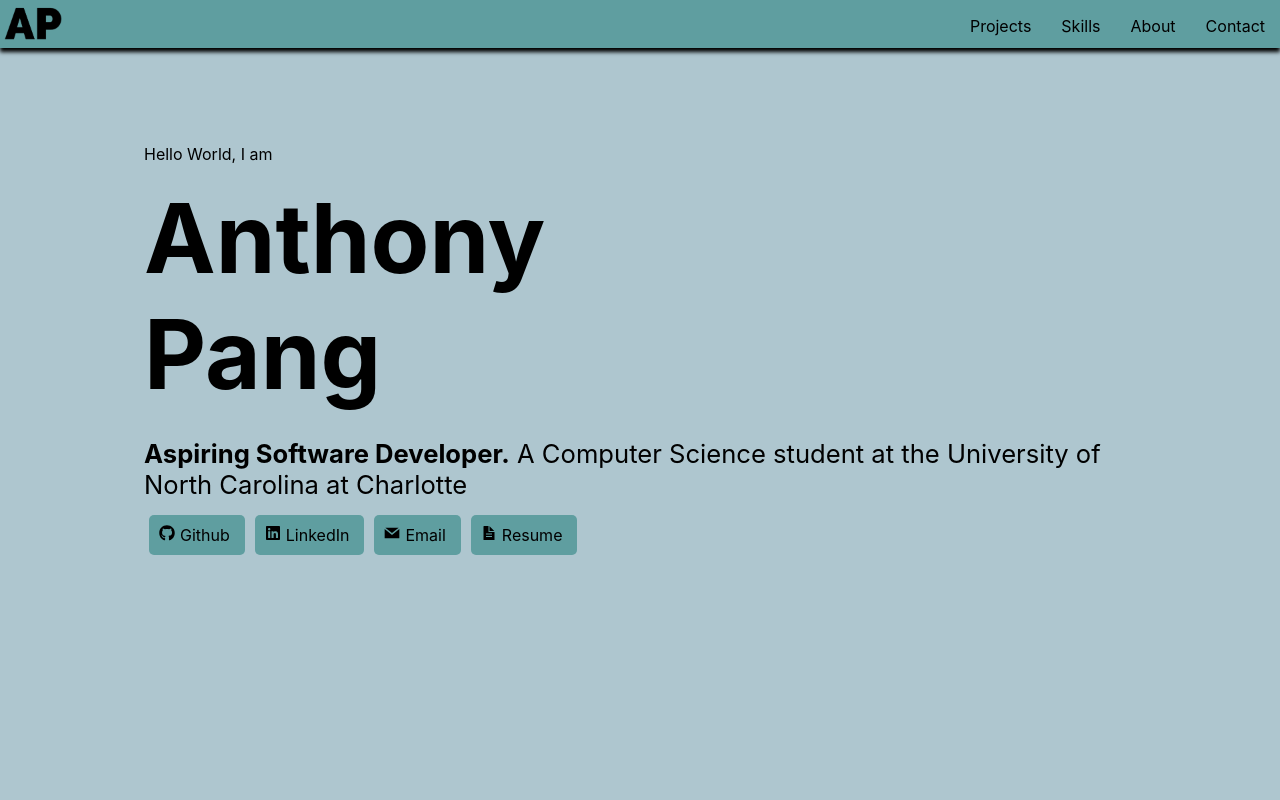
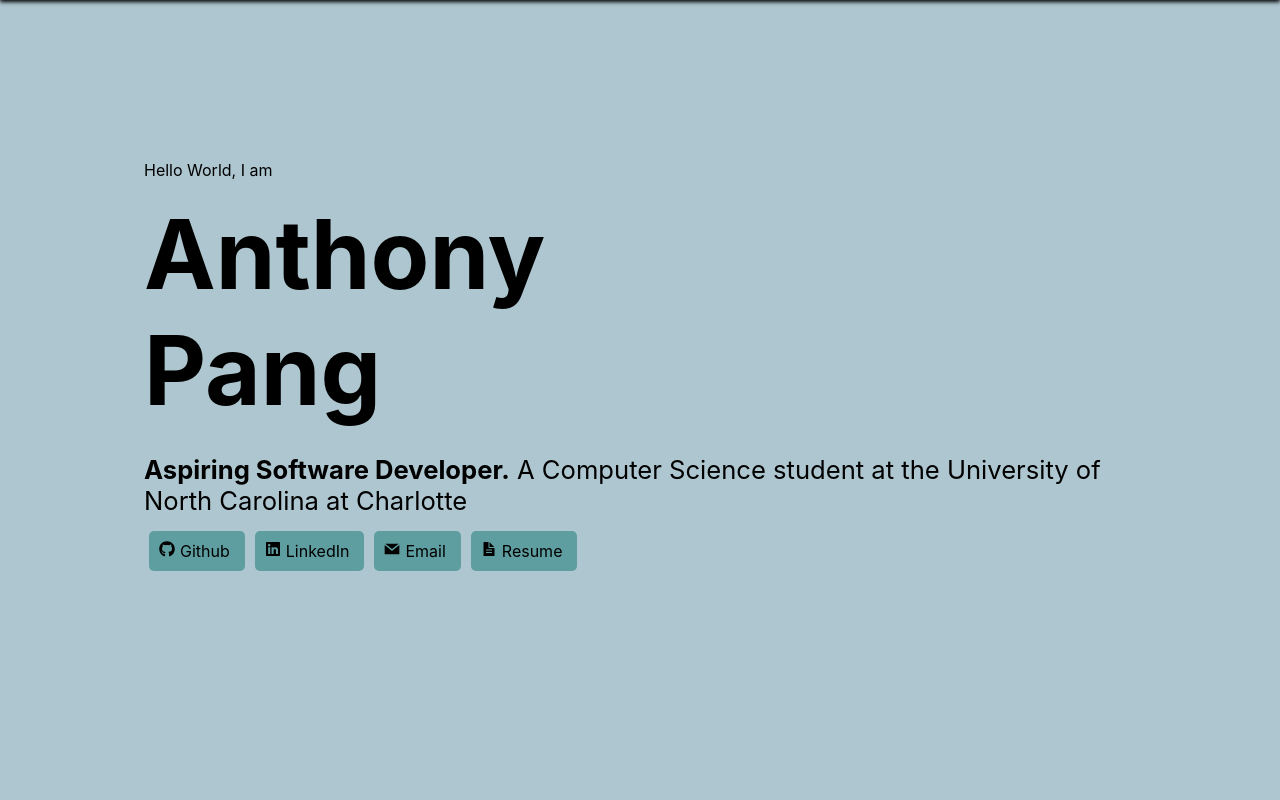
Before and after one commit to anthonypang/reactportfolio, a React (Create React App) app: page / in a window 1280 px wide. Shown: the top 800 px of the page. Built offline with nearby package versions, Linux system fonts and the light colour scheme.

Commit message:
navbar hides on scroll

```diff
--- a/src/App.css
+++ b/src/App.css
@@ -4,7 +4,9 @@
     background-color: #5f9ea0;
     display: flex;
     justify-content: space-between;
-
+    position: fixed; /* Make it stick/fixed */
+    top: 0; /* Stay on top */
+    transition: top 0.3s;
 }
 
 .header li{
@@ -31,7 +33,9 @@
     margin: 6rem auto;
 }
 
-
+.cover{
+    margin-top: 10rem;
+}
 
 .cover h1{
     font-size:6rem;
--- a/src/components/Header.jsx
+++ b/src/components/Header.jsx
@@ -3,7 +3,7 @@ import logo from '../images/AP-logos_transparent.png'
 
 const Header = () => {
     return (
-        <div className='header shadow'>
+        <div id='header' className='header shadow'>
             <img src={logo} alt='logo' />
             <ul>
                 <li><a href='#projects'>Projects</a></li>
--- a/src/index.js
+++ b/src/index.js
@@ -9,6 +9,17 @@ AOS.init({
   duration: 500
 });
 
+var prevScrollpos = window.pageYOffset;
+window.onscroll = function () {
+  var currentScrollPos = window.pageYOffset;
+  if (prevScrollpos > currentScrollPos) {
+    document.getElementById("header").style.top = "0";
+  } else {
+    document.getElementById("header").style.top = "-50px";
+  }
+  prevScrollpos = currentScrollPos;
+}
+
 const root = ReactDOM.createRoot(document.getElementById('root'));
 root.render(
   <React.StrictMode>
```
